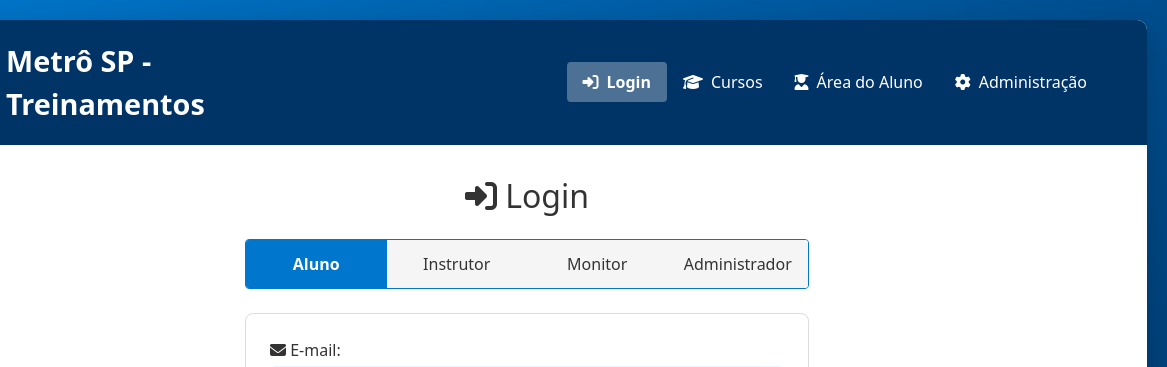
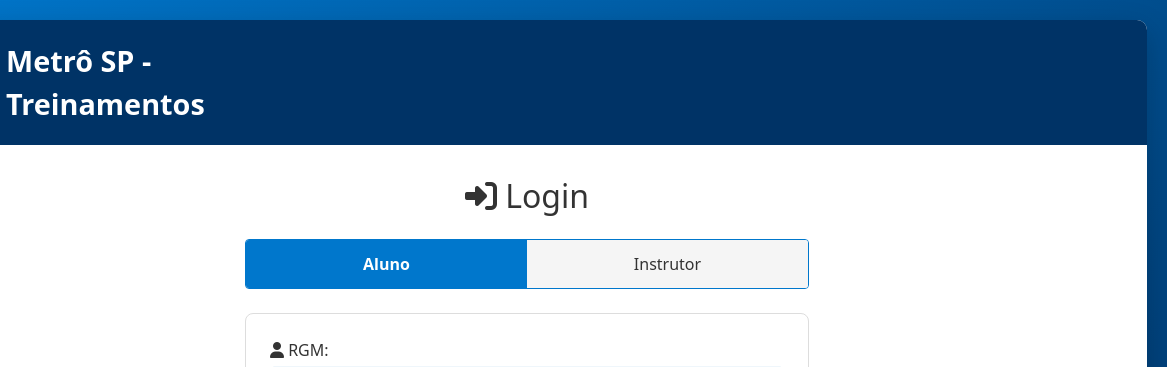
Before and after one commit to MMaistro-M/Metro-day-sistema-treinamento, a website: page login.html in a window 1280 px wide. Shown: the top 367 px of the page, 113-1280 px from the left. Drawn offline with nearby package versions, Linux system fonts and the light colour scheme; a script that the page names is missing.

Commit message:
implementa as telas de login defininivas

```diff
--- a/login.html
+++ b/login.html
@@ -4,6 +4,7 @@
     <meta charset="UTF-8">
     <meta name="viewport" content="width=device-width, initial-scale=1.0">
     <title>Login - Sistema de Treinamentos</title>
+    <link rel="stylesheet" href="https://cdnjs.cloudflare.com/ajax/libs/font-awesome/6.4.0/css/all.min.css">
     <!-- Bootstrap CSS -->
     <link href="https://cdn.jsdelivr.net/npm/bootstrap@5.3.0/dist/css/bootstrap.min.css" rel="stylesheet">
     <!-- Font Awesome -->
@@ -29,22 +30,7 @@
                             Metrô SP - Treinamentos
                         </div>
                     </div>
-                    <div class="col-lg-8 col-md-6 col-12">
-                        <nav class="nav nav-custom justify-content-lg-end justify-content-md-center justify-content-start flex-nowrap overflow-auto">
-                            <a class="nav-link active" href="login.html">
-                                <i class="fas fa-sign-in-alt"></i> Login
-                            </a>
-                            <a class="nav-link" href="index.html">
-                                <i class="fas fa-graduation-cap"></i> Cursos
-                            </a>
-                            <a class="nav-link" href="areaAluno.html">
-                                <i class="fas fa-user-graduate"></i> Área do Aluno
-                            </a>
-                            <a class="nav-link" href="dashBoardAdm.html">
-                                <i class="fas fa-cog"></i> Administração
-                            </a>
-                        </nav>
-                    </div>
+
                 </div>
             </div>
         </header>
@@ -61,17 +47,15 @@
                         <div class="user-type-selector mb-4">
                             <div class="user-type active" id="alunoType" onclick="selectUserType('aluno')">Aluno</div>
                             <div class="user-type" id="instrutorType" onclick="selectUserType('instrutor')">Instrutor</div>
-                            <div class="user-type" id="monitorType" onclick="selectUserType('monitor')">Monitor</div>
-                            <div class="user-type" id="adminType" onclick="selectUserType('admin')">Administrador</div>
                         </div>
 
                         <div class="card-custom">
                             <form id="loginForm">
                                 <div class="mb-3">
-                                    <label for="email" class="form-label form-group-custom">
-                                        <i class="fas fa-envelope"></i> E-mail:
+                                    <label for="username" class="form-label form-group-custom">
+                                        <i class="fas fa-user"></i> RGM:
                                     </label>
-                                    <input type="email" id="email" class="form-control form-control-custom" autocomplete="username" required autofocus>
+                                    <input type="text" id="username" class="form-control form-control-custom" autocomplete="username" required autofocus>
                                 </div>
                                 <div class="mb-3">
                                     <label for="password" class="form-label form-group-custom">
@@ -94,17 +78,11 @@
         </main>
     </div>
 
+
+
     <!-- Bootstrap JS -->
     <script src="https://cdn.jsdelivr.net/npm/bootstrap@5.3.0/dist/js/bootstrap.bundle.min.js"></script>
     <!-- JavaScript Customizado -->
     <script src="script.js"></script>
-    <script src="backend.js" defer></script>
-    <!-- VLibras -->
-    <script src="https://vlibras.gov.br/app/vlibras-plugin.js"></script>
-    <script>
-        new window.VLibras.Widget('https://vlibras.gov.br/app')
-    </script>
-    <!-- Embed Im: widget de acessibilidade -->
-    <script src="https://app.embed.im/accessibility.js" defer></script>
 </body>
 </html>
```
Also changed, not shown: loginAdm.html (+2 -12 lines), 1 other file.
